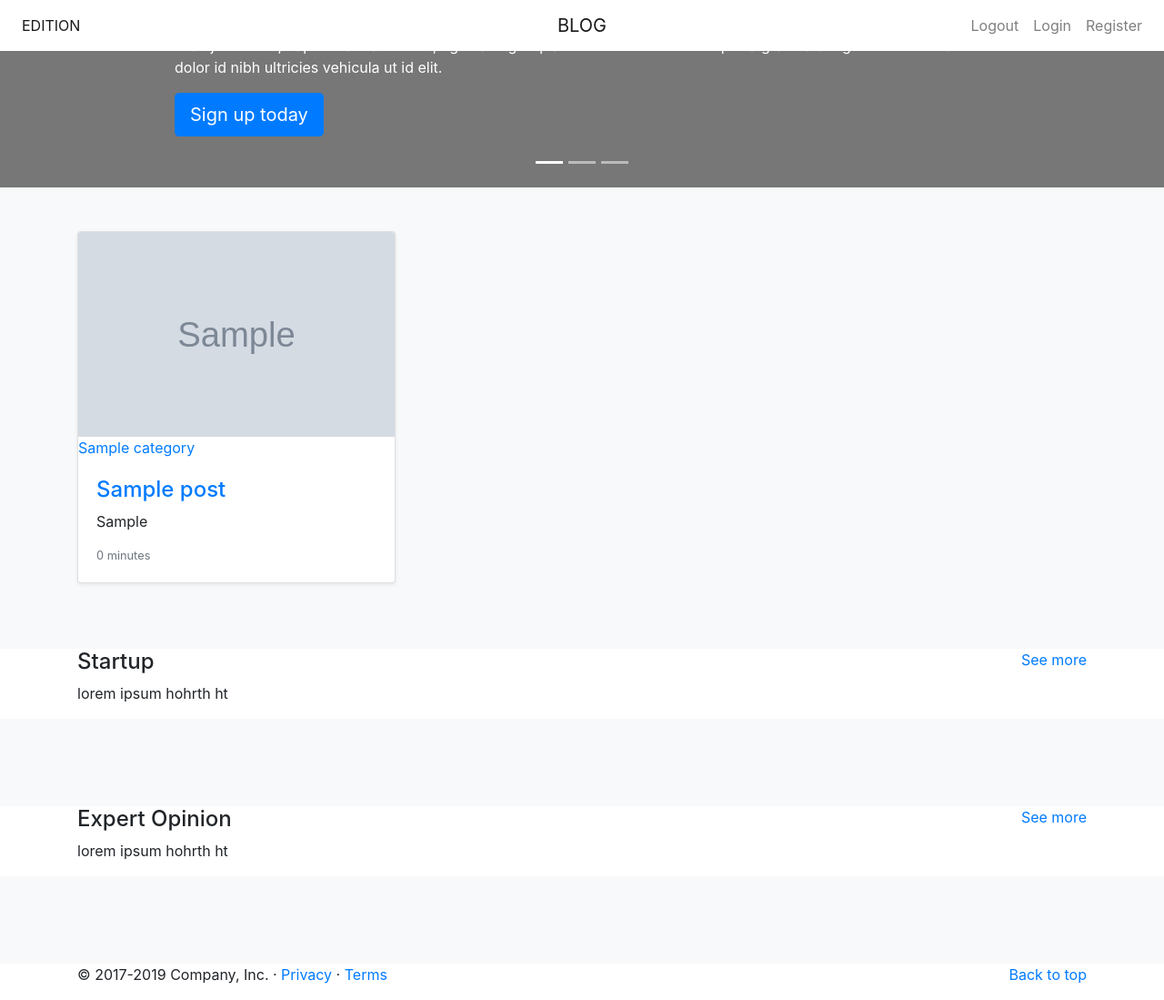
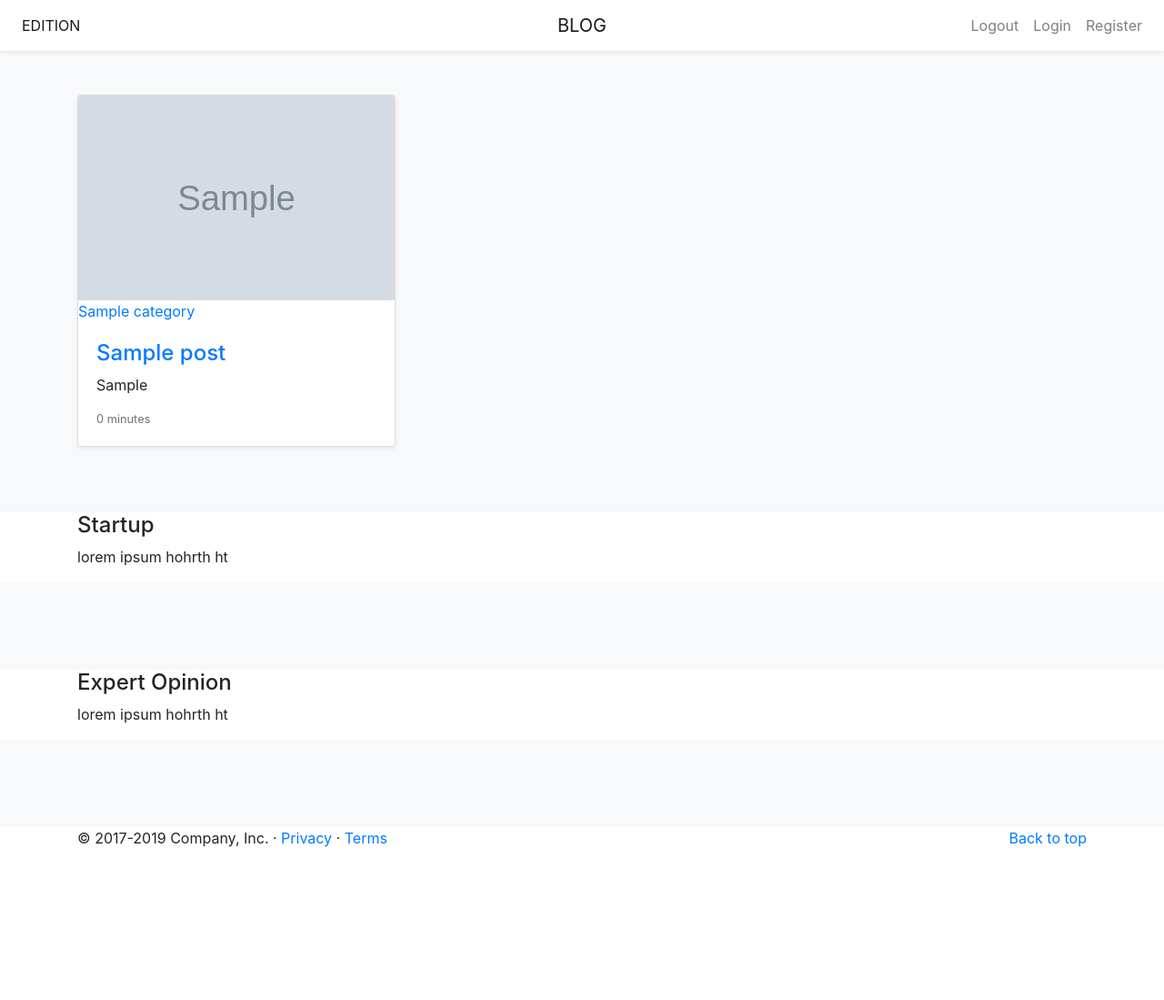
Before and after one commit to adityakmr7/django-Readonly-blog, a Django app: page / in a window 1280 px wide. Shown: the whole page at 91% size. After the commit the page ends 931 px from the top, so only its background shows below. Run offline with Django 3.2, Linux system fonts and the light colour scheme; tables that the repository leaves empty hold one stand-in row (values such as "Sample post"); grey boxes marked "Sample" are stand-in pictures; some libraries are stand-ins or nearby versions.

Commit message:
bug fixes #1

```diff
--- a/src/blog/urls.py
+++ b/src/blog/urls.py
@@ -5,9 +5,9 @@ from django.conf import settings
 from posts.views import index,postDetail, categoryDetail
 urlpatterns = [
     path('admin/', admin.site.urls),
-    path('', index),
-    path('post/<slug>/', postDetail, name='post-detail'),
-    path('category/<slug>/', categoryDetail),
+    path('', index, name="home"),
+    path('<slug>/', postDetail, name='post-detail'),
+    path('category/<slug>/', categoryDetail, name='category-detail'),
     path('tinymce/', include('tinymce.urls'))
 ]
 
--- a/src/posts/models.py
+++ b/src/posts/models.py
@@ -23,6 +23,8 @@ class Category(models.Model):
     def __str__(self):
         return self.title
 
+    def get_absolute_url(self):
+        return reverse('category-detail', kwargs={'slug': self.slug})
 
 class Post(models.Model):
     title = models.CharField(max_length = 100)
--- a/src/posts/views.py
+++ b/src/posts/views.py
@@ -8,7 +8,7 @@ def index(request):
     opinion_post = Post.objects.filter(category__title__iexact='opinion')[0:3]
     # add a video field here
     context = {
-        'object_list': featured,
+        'featured_post': featured,
         'latest_post': latest_post,
         'startup_post': startup_post,
         'opinion_post': opinion_post
--- a/src/templates/category_detail.html
+++ b/src/templates/category_detail.html
@@ -6,9 +6,6 @@
     <div class="col-md-6">
       <h4>{{category.title}}</h4>
       <p>lorem ipsum hohrth ht</p>
-    </div>
-    <div class="col-md-6">
-      <a class="float-right" href="#">See more</a>
     </div>
   </div>
 </div>
@@ -21,7 +18,7 @@
             <img width="100%" height="225" class="bd-placeholder-img card-img-top" src="{{obj.thumbnail.url}}"/>
             <div>
               {% for cat in obj.category.all %}
-                <a href="#">{{cat}}</a>
+                <a href="{% url 'category-detail' slug=cat.slug %}">{{cat}}</a>
               {% endfor %}
             </div>
             <div class="card-body">
--- a/src/templates/header.html
+++ b/src/templates/header.html
@@ -8,7 +8,7 @@
             </ul>
         </div>
         <div class="mx-auto order-0">
-            <a href="#" class="navbar-brand mx-auto py-0">BLOG</a>
+            <a href="{% url 'home' %}" class="navbar-brand mx-auto py-0">BLOG</a>
         </div>
         <button class="navbar-toggler" type="button" data-toggle="collapse" data-target=".dual-collapse2">
                 <span class="navbar-toggler-icon"></span>
--- a/src/templates/index.html
+++ b/src/templates/index.html
@@ -1,34 +1,16 @@
 {% extends "base.html" %}
 {% block content %}
-<div id="myCarousel" class="carousel slide" data-ride="carousel">
-    <ol class="carousel-indicators">
-      <li data-target="#myCarousel" data-slide-to="0" class="active"></li>
-      <li data-target="#myCarousel" data-slide-to="1"></li>
-      <li data-target="#myCarousel" data-slide-to="2"></li>
-    </ol>
-    <div class="carousel-inner">
-      <div class="carousel-item active">
-        <svg class="bd-placeholder-img" width="100%" height="100%" xmlns="http://www.w3.org/2000/svg" preserveAspectRatio="xMidYMid slice" focusable="false" role="img"><rect width="100%" height="100%" fill="#777"/></svg>
-        <div class="container">
-          <div class="carousel-caption text-left">
-            <h1>Example headline.</h1>
-            <p>Cras justo odio, dapibus ac facilisis in, egestas eget quam. Donec id elit non mi porta gravida at eget metus. Nullam id dolor id nibh ultricies vehicula ut id elit.</p>
-            <p><a class="btn btn-lg btn-primary" href="#" role="button">Sign up today</a></p>
-          </div>
-        </div>
-      </div>
-    </div>
-</div>
+<!--add carousel here -->
 <div class="album py-5 bg-light">
     <div class="container">
       <div class="row">
-      {% for obj in object_list %}
+      {% for obj in latest_post %}
         <div class="col-md-4">
           <div class="card mb-4 shadow-sm">
             <img width="100%" height="225" class="bd-placeholder-img card-img-top" src="{{obj.thumbnail.url}}"/>
             <div>
               {% for cat in obj.category.all %}
-                <a href="#">{{cat}}</a>
+                <a href="{% url 'category-detail' slug=cat.slug%}">{{cat}}</a>
               {% endfor %}
             </div>
             <div class="card-body">
@@ -53,9 +35,6 @@
       <h4>Startup</h4>
       <p>lorem ipsum hohrth ht</p>
     </div>
-    <div class="col-md-6">
-      <a class="float-right" href="#">See more</a>
-    </div>
   </div>
 </div>
 <div class="album py-5 bg-light">
@@ -67,7 +46,7 @@
             <img width="100%" height="225" class="bd-placeholder-img card-img-top" src="{{obj.thumbnail.url}}"/>
             <div>
               {% for cat in obj.category.all %}
-                <a href="#">{{cat}}</a>
+                <a href="{% url 'category-detail' slug=cat.slug%}">{{cat}}</a>
               {% endfor %}
             </div>
             <div class="card-body">
@@ -91,9 +70,6 @@
       <h4>Expert Opinion</h4>
       <p>lorem ipsum hohrth ht</p>
     </div>
-    <div class="col-md-6">
-      <a class="float-right" href="#">See more</a>
-    </div>
   </div>
 </div>
 <div class="album py-5 bg-light">
@@ -105,7 +81,7 @@
             <img width="100%" height="225" class="bd-placeholder-img card-img-top" src="{{obj.thumbnail.url}}"/>
             <div>
               {% for cat in obj.category.all %}
-                <a href="#">{{cat}}</a>
+                <a href="{% url 'category-detail' slug=cat.slug%}">{{cat}}</a>
               {% endfor %}
             </div>
             <div class="card-body">
--- a/src/templates/scripts.html
+++ b/src/templates/scripts.html
@@ -1,4 +1,5 @@
-
+{% load static %}
+<script src="{% static '/js/main.js' %}"></script>
 <script src="https://cdnjs.cloudflare.com/ajax/libs/popper.js/1.14.7/umd/popper.min.js" integrity="sha384-UO2eT0CpHqdSJQ6hJty5KVphtPhzWj9WO1clHTMGa3JDZwrnQq4sF86dIHNDz0W1" crossorigin="anonymous"></script>
 <script src="https://stackpath.bootstrapcdn.com/bootstrap/4.3.1/js/bootstrap.min.js" integrity="sha384-JjSmVgyd0p3pXB1rRibZUAYoIIy6OrQ6VrjIEaFf/nJGzIxFDsf4x0xIM+B07jRM" crossorigin="anonymous"></script>
 <script src="https://code.jquery.com/jquery-3.3.1.slim.min.js" integrity="sha384-q8i/X+965DzO0rT7abK41JStQIAqVgRVzpbzo5smXKp4YfRvH+8abtTE1Pi6jizo" crossorigin="anonymous"></script>
```
Also changed, not shown: 2 other files.
